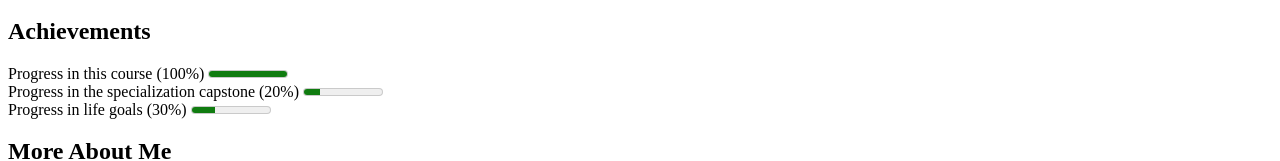
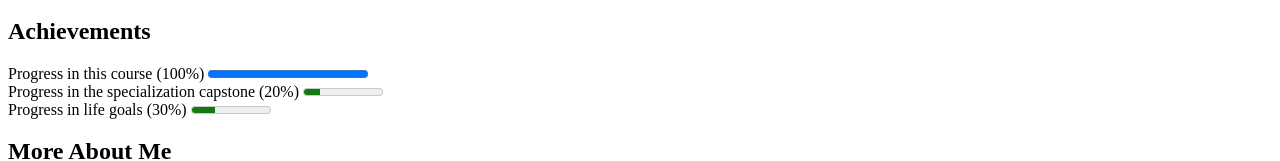
Before and after one commit to rajiul123/sample, a plain HTML site: page index.html in a window 1280 px wide. Shown: the part 239-400 px from the top of the page. Drawn offline with Linux system fonts and the light colour scheme.

Commit message:
Update index.html

```diff
--- a/index.html
+++ b/index.html
@@ -29,7 +29,7 @@
         <section>
             <h2>Achievements</h2>
             <p>
-                <label>Progress in this course (100%) </label><meter value="100">100%</meter><br>
+                <label>Progress in this course (100%) </label><progress value="100">100%</progress><br>
                 <label>Progress in the specialization capstone (20%) </label><meter value="0.2">20%</meter><br>
                 <label>Progress in life goals (30%) </label><meter value="0.3">30%</meter>
             </p>
```
